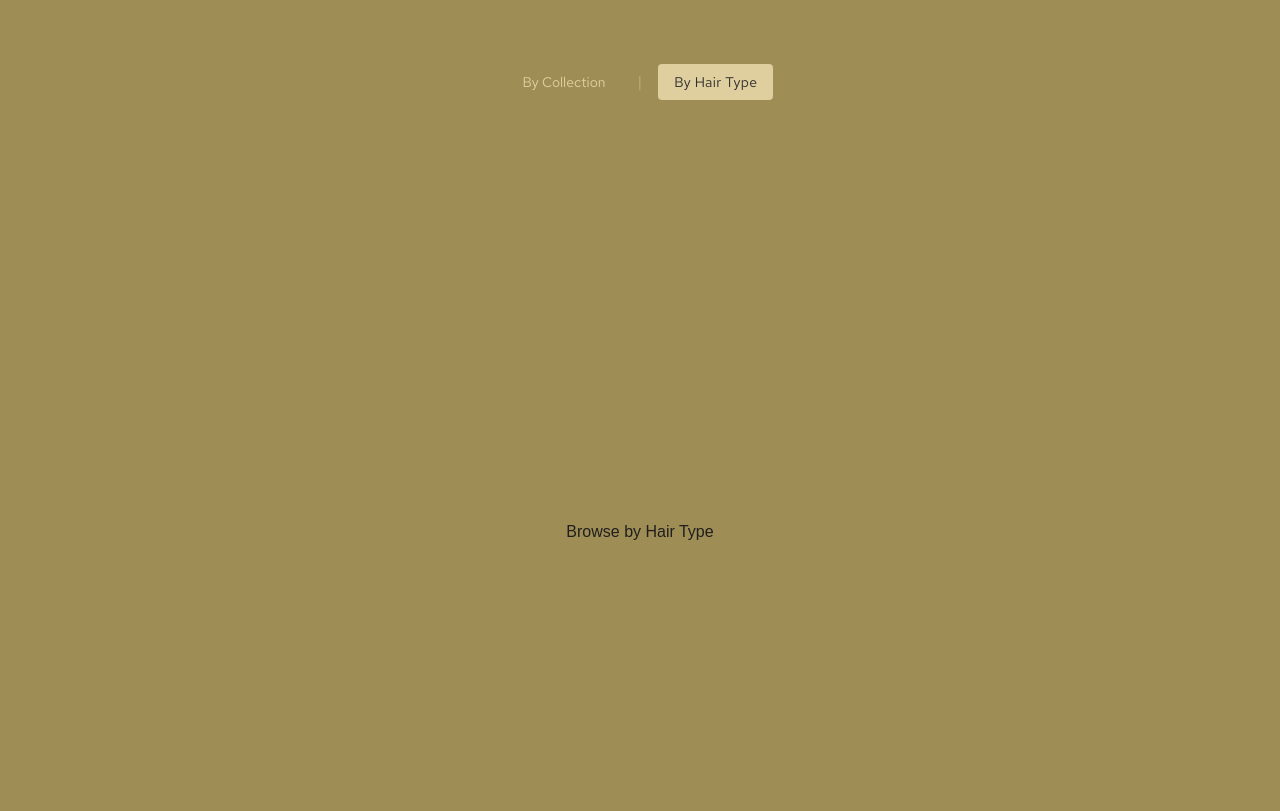
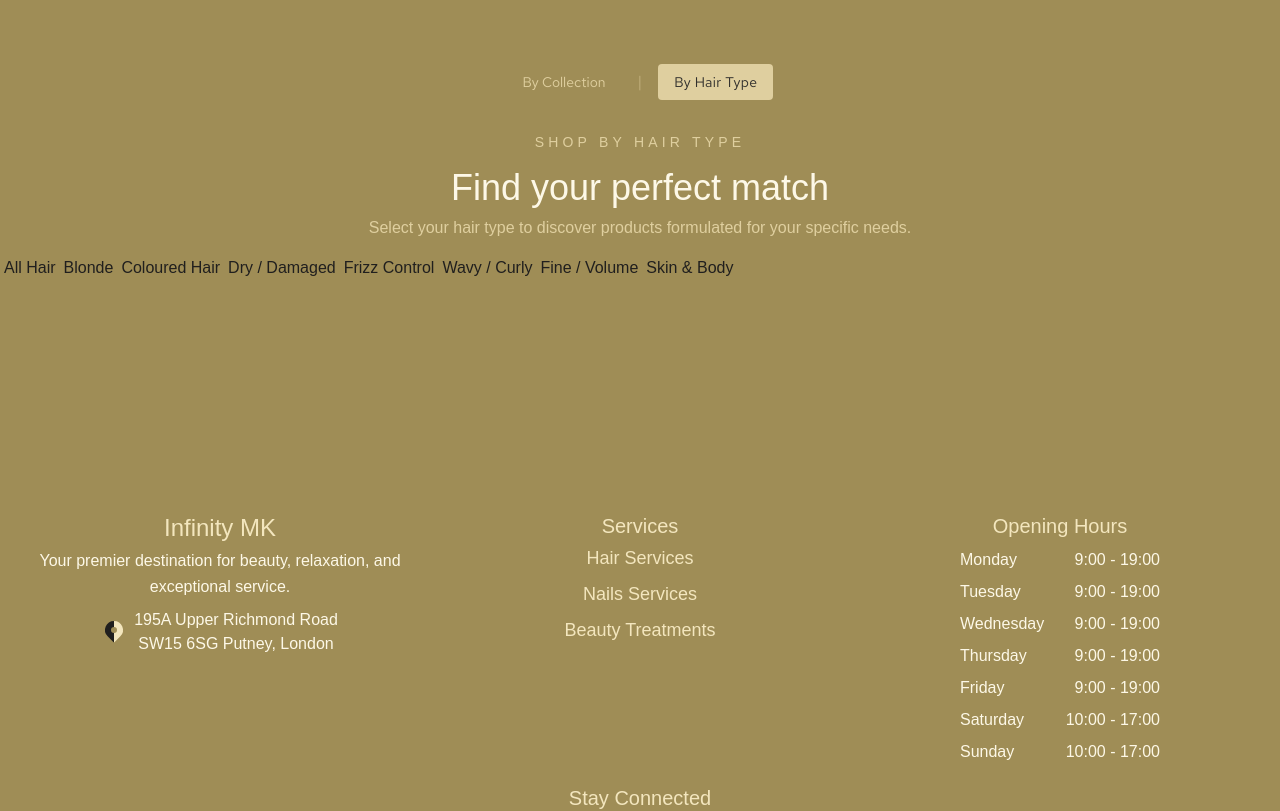
Before and after one commit to Kacperski81/infinitymk, a Next.js app: page /products in a window 1280 px wide. Shown: the part 800-1611 px from the top of the page. Built offline with nearby package versions, Linux system fonts and the light colour scheme; a web font is replaced by a local one.

Commit message:
added buttons

```diff
--- a/components/products/hair-type.tsx
+++ b/components/products/hair-type.tsx
@@ -1,7 +1,25 @@
+import { getBrowseTags } from "@/lib/browse-tabs";
+
 export default function HairType() {
+    const tags = getBrowseTags();
     return (
-        <section id="hair-type" className="min-h-screen flex justify-center items-center">
-            <h3>Browse by Hair Type</h3>
+        <section id="hair-type" className="space-y-4 px-1">
+            <div className="text-center">
+                <p className="text-sm tracking-[0.3em] uppercase text-(--main-200) mb-4">Shop by Hair Type</p>
+                <h2 className="text-3xl md:text-4xl font-light text-(--main-50) mb-2 text-balance">Find your perfect match</h2>
+                <p className="text-(--main-200) max-w-xl mx-auto">
+                    Select your hair type to discover products formulated for your specific needs.
+                </p>
+            </div>
+            <div className="flex flex-wrap items-center gap-x-2 gap-y-2">
+                {tags.map((tag,index) => (
+                    <div key={tag.id} className="flex items-center">
+                        <button>
+                            {tag.label}
+                        </button>
+                    </div>
+                ))}
+            </div>
         </section>
     )
 }
--- /dev/null
+++ b/data/browse-tags.json
@@ -0,0 +1,28 @@
+{
+  "tags": [
+    { "id": "hair-all", "label": "All Hair" },
+    { "id": "hair-blonde", "label": "Blonde" },
+    { "id": "hair-colour", "label": "Coloured Hair" },
+    { "id": "hair-dry-damaged", "label": "Dry / Damaged" },
+    { "id": "hair-frizz", "label": "Frizz Control" },
+    { "id": "hair-curl", "label": "Wavy / Curly" },
+    { "id": "hair-fine-volume", "label": "Fine / Volume" },
+    { "id": "skin-all", "label": "Skin & Body" }
+  ],
+  "typeToTagIds": {
+    "All hair types": ["hair-all"],
+    "All hair types (daily use)": ["hair-all"],
+    "Blonde hair": ["hair-blonde"],
+    "Coloured hair": ["hair-colour"],
+    "Dry or damaged hair": ["hair-dry-damaged"],
+    "Dry or dehydrated hair": ["hair-dry-damaged"],
+    "Long or damaged hair": ["hair-dry-damaged"],
+    "Frizzy and unruly hair": ["hair-frizz"],
+    "Coarse or frizzy hair": ["hair-frizz"],
+    "Wavy or curly hair": ["hair-curl"],
+    "Wavy to very curly hair": ["hair-curl"],
+    "Fine or limp hair": ["hair-fine-volume"],
+    "Fine to medium hair": ["hair-fine-volume"],
+    "All skin types": ["skin-all"]
+  }
+}
--- /dev/null
+++ b/lib/browse-tabs.ts
@@ -0,0 +1,6 @@
+import tags from '@/data/browse-tags.json';
+import type { tag } from '@/types/index';
+
+export function getBrowseTags(): tag[] {
+    return tags.tags;
+}
--- a/types/index.ts
+++ b/types/index.ts
@@ -138,3 +138,15 @@
 export type CollectionPageProps = {
     params: Promise<{ slug: string }>;
 };
+
+export type tag = {
+    id: string;
+    label: string;
+}
+
+export type BrowseTags = {
+    tags: tag[];
+    typeToTagIds: {
+        [key: string]: string[];
+    }
+}
```
